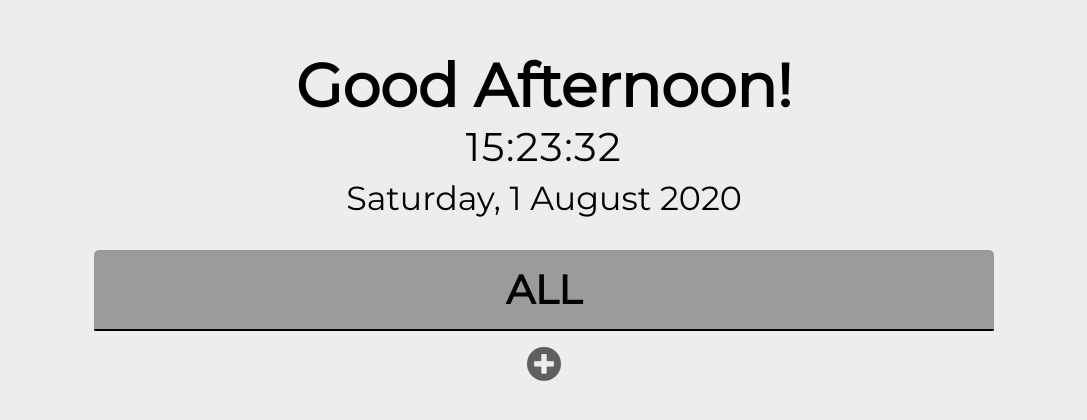
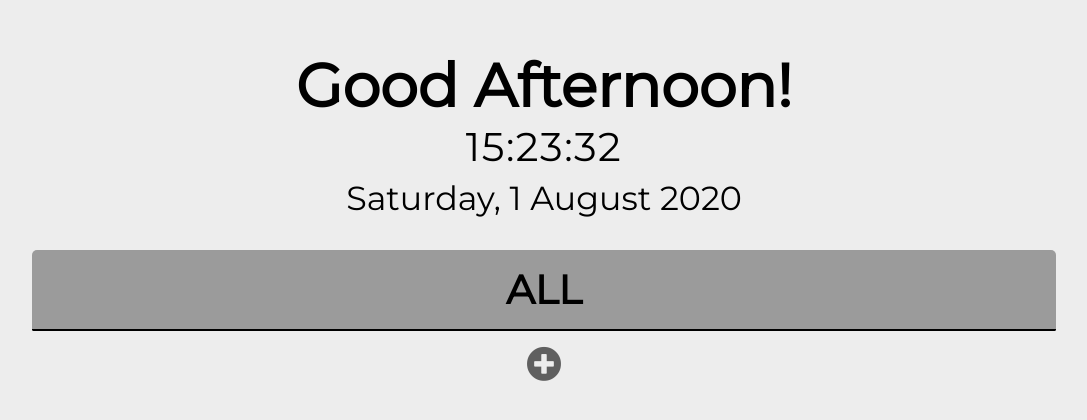
Before and after one commit to quan281999/tasks-list-manager, a plain HTML site: page index.html in a window 1280 px wide. Shown: the whole page, without its empty margins (96-1183 px from the left). Drawn offline with Linux system fonts and the light colour scheme.

Commit message:
Added tasks-list-manager project

```diff
--- a/style.css
+++ b/style.css
@@ -33,14 +33,15 @@ body {
 }
 
 .title {
-    position: sticky;
+    position: relative;
     top: 0;
-    z-index: 1;
+    width: 80%;
+    z-index: 0;
 }
 
 .title-header {
     margin: 0;
-    width: 900px;
+    width: 100%;
     font-size: 40px;
     font-weight: 600;
     background-color: rgba(0, 0, 0, 0.35);
@@ -57,7 +58,7 @@ body {
     border-top: 0;
     border-bottom-left-radius: 5px;
     border-bottom-right-radius: 5px;
-    width: 900px;
+    width: 80%;
     margin: 0;
     background-color: white;
 }
```
